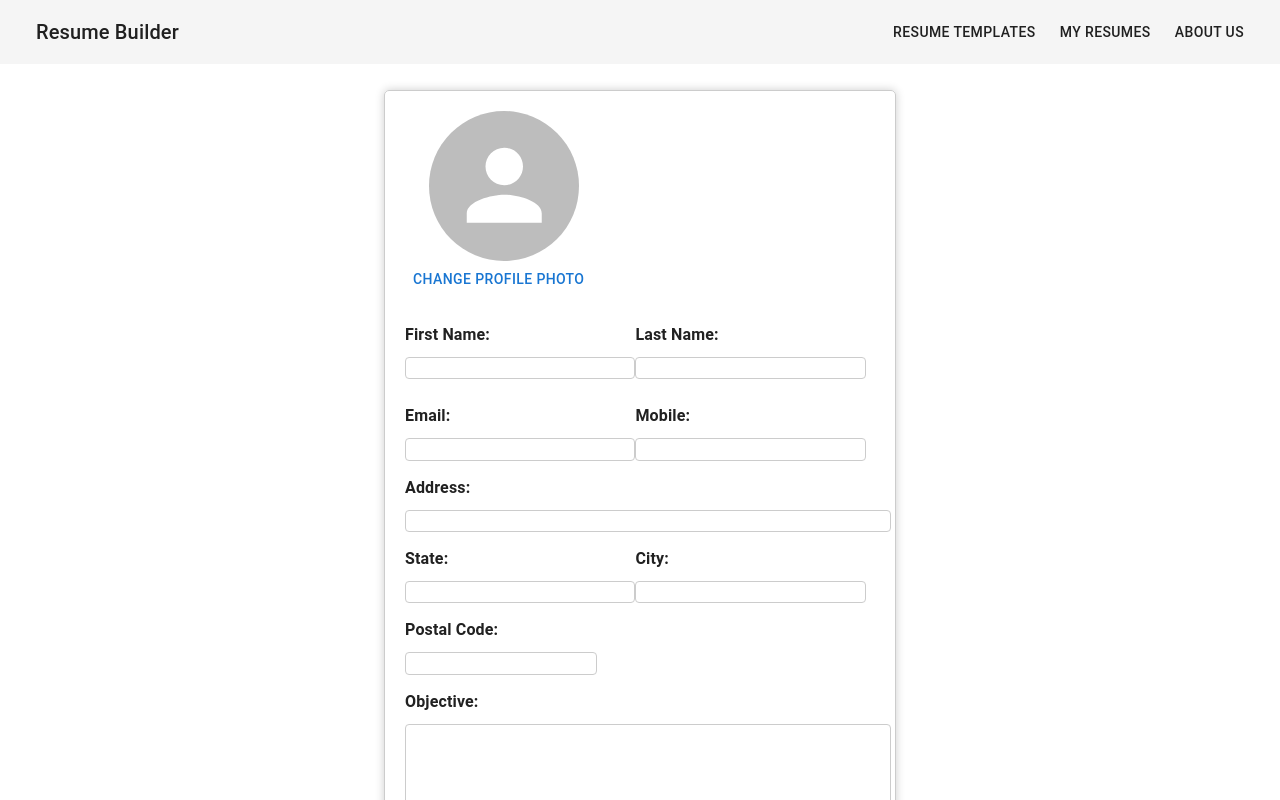
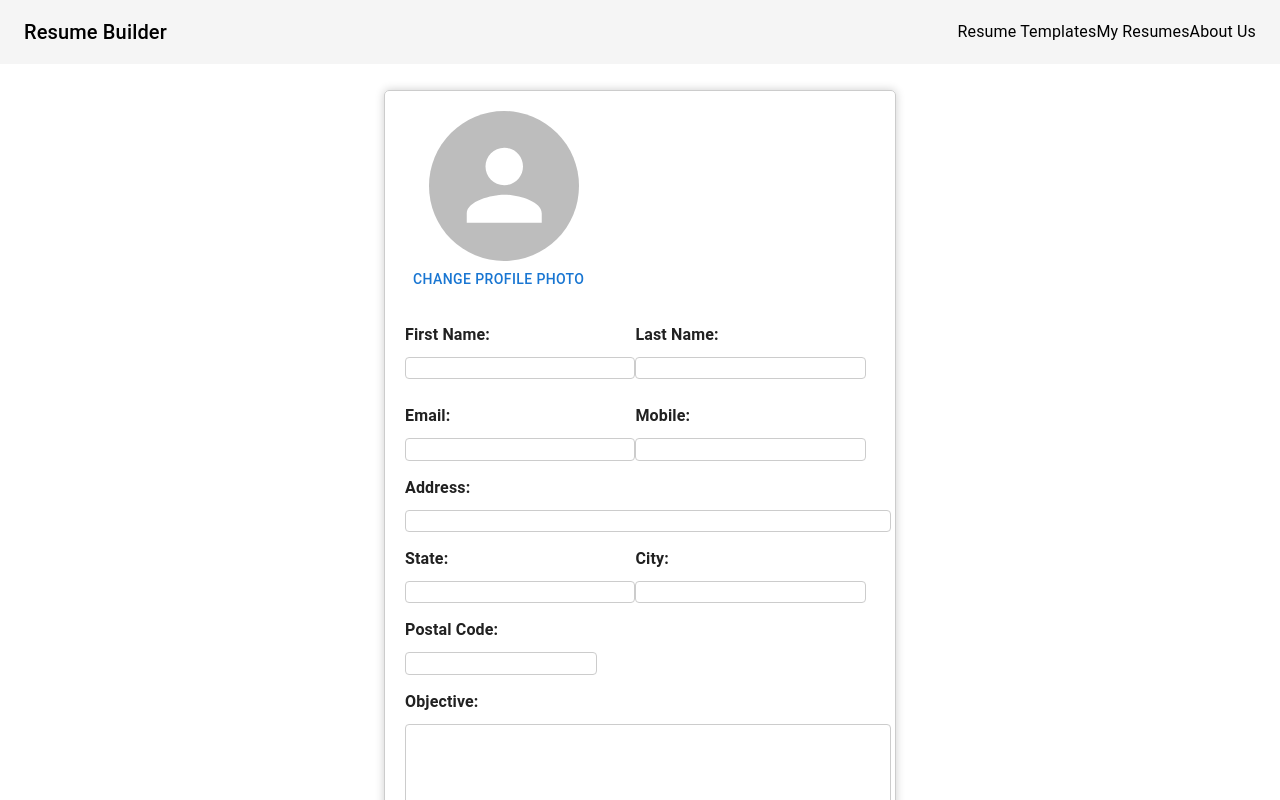
Before and after one commit to mdglankush65/Resume_Builder, a React (Create React App) app: page /info in a window 1280 px wide. Shown: the top 800 px of the page. Built offline with nearby package versions, Linux system fonts and the light colour scheme.

Commit message:
Routing updated

```diff
--- a/src/components/Navbar.js
+++ b/src/components/Navbar.js
@@ -4,7 +4,8 @@ import AppBar from '@mui/material/AppBar';
 import CssBaseline from '@mui/material/CssBaseline';
 import Toolbar from '@mui/material/Toolbar';
 import Typography from '@mui/material/Typography';
-import Link from '@mui/material/Link';
+// import Link from '@mui/material/Link';
+import {Link} from 'react-router-dom';
 import GlobalStyles from '@mui/material/GlobalStyles';
 
 // TODO remove, this demo shouldn't need to reset the theme.
@@ -23,30 +24,24 @@ export default function Navbar() {
             >
                 <Toolbar sx={{ flexWrap: 'wrap' }}>
                     <Typography variant="h6" color="inherit" noWrap sx={{ flexGrow: 1 }}>
-                        <Link href="/" color="text.primary" sx={{ my: 1, mx: 1.5, textDecoration: `none` }} >Resume Builder</Link>
+                        <Link to="/" style={{ flexGrow: 1, my: 1, mx: 1.5, textDecoration: `none`, color:'black', cursor:'pointer' }} >Resume Builder</Link>
                     </Typography>
                     <nav>
                         <Link
-                            variant="button"
-                            color="text.primary"
-                            href="/"
-                            sx={{ my: 1, mx: 1.5, textDecoration: `none` }}
+                            to="/"
+                            style={{ my: 1, mx: 1.5, textDecoration: `none`,color:'black', cursor:'pointer' }}
                         >
                             Resume Templates
                         </Link>
                         <Link
-                            variant="button"
-                            color="text.primary"
-                            href="/myresumes"
-                            sx={{ my: 1, mx: 1.5, textDecoration: `none` }}
+                            to="/myresumes"
+                            style={{ my: 1, mx: 1.5, textDecoration: `none`, color:'black', cursor:'pointer' }}
                         >
                             My Resumes
                         </Link>
                         <Link
-                            variant="button"
-                            color="text.primary"
-                            href="/about"
-                            sx={{ my: 1, mx: 1.5, textDecoration: `none` }}
+                            to="/about"
+                            style={{ my: 1, mx: 1.5, textDecoration: `none`, cursor:'pointer', color:'black' }}
                         >
                             About Us
                         </Link>
--- a/src/components/Templates.jsx
+++ b/src/components/Templates.jsx
@@ -11,7 +11,7 @@ const StyledImage = styled('img')({
     opacity: '0.5',
   },
 });
-const ImageWithButton = React.memo (({ count }) => {
+const Templates = ({ index, count }) => {
   const navigate = useNavigate();
   const [isButtonVisible, setButtonVisible] = useState(false);
   const handleButtonClick = useCallback(() => {
@@ -40,25 +40,14 @@ const ImageWithButton = React.memo (({ count }) => {
             transform: 'translate(-50%, -50%)',
             '&:hover':{
               opacity:'0.2'
-            }
+            },
+            'width':'75%'
           }}
           onClick={handleButtonClick}
         >
-          Choose
+          Use Template
         </Button>
       )}
-    </div>
-  );
-});
-
-const Templates = () => {
-  // Assuming you have an array of template counts
-  const templateCounts = [1, 2, 3];
-  return (
-    <div>
-      {templateCounts.map((count,index) => (
-        <ImageWithButton key={index} count={count} />
-      ))}
     </div>
   );
 }
```
